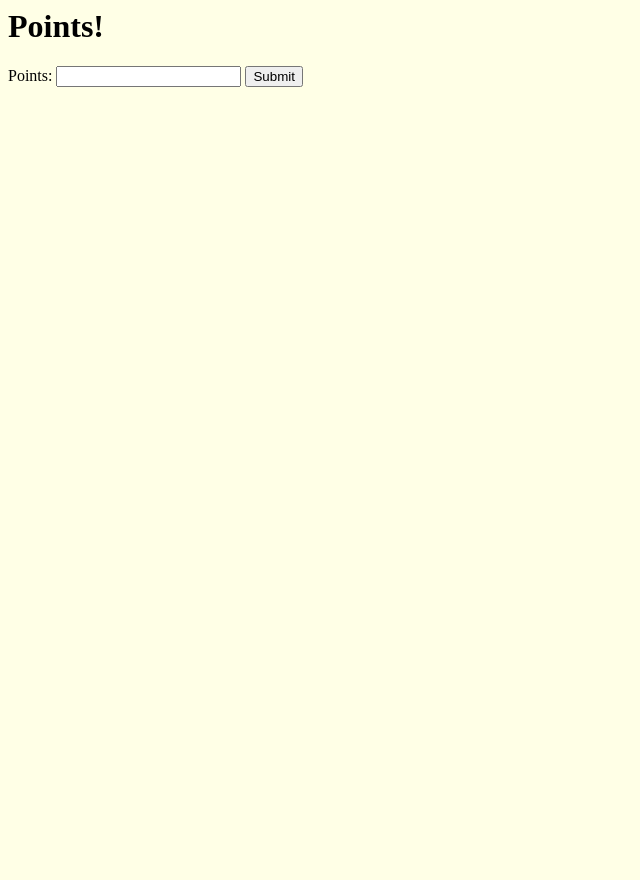
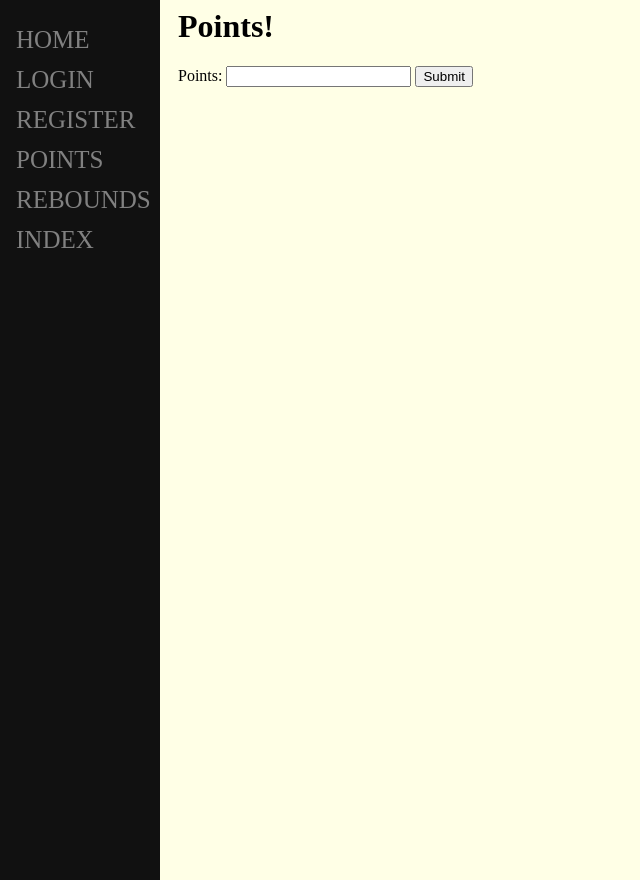
Before and after one commit to AshirKashyap/Django-Basketball-Stats, a Django app: page /polls/points in a window 1280 px wide. Shown: the whole page, without its empty margins (0-640 px from the left). Run offline with Django 3.2, Linux system fonts and the light colour scheme; some libraries are stand-ins or nearby versions.

Commit message:
Extended base template to all templates
I extended the base templates with the sidebar and links to all templates. Now, all the links are linked to other views and templates and all the templates have the styling from the base template!

```diff
--- a/polls/templates/polls/base.html
+++ b/polls/templates/polls/base.html
@@ -38,12 +38,12 @@
 
 <body>
   <div class="sidenav">
-    <a href="./home">HOME</a>
+    <a href="../polls/base">HOME</a>
     <a href="./login">LOGIN</a>
-    <a href="../register">REGISTER</a>
-    <a href="/points">POINTS</a>
-    <a href="/rebounds">REBOUNDS</a>
-    <a href="">INDEX</a>
+    <a href="../register/">REGISTER</a>
+    <a href="../polls/points">POINTS</a>
+    <a href="../polls/rebounds">REBOUNDS</a>
+    <a href="../polls/">INDEX</a>
   </div>
 
   <div id="content", name="content", class="main">
--- a/polls/templates/polls/index.html
+++ b/polls/templates/polls/index.html
@@ -3,6 +3,7 @@
 {% block title %}
 Index
 {% endblock %}
+{% load crispy_forms_tags %}
 
 {% block content %}
 
--- a/polls/templates/polls/points.html
+++ b/polls/templates/polls/points.html
@@ -1,3 +1,11 @@
+{% extends 'polls/base.html' %}
+
+{% block title %}
+Points
+{% endblock %}
+{% load crispy_forms_tags %}
+
+{% block content %}
 <body style="background-color: #FFFFE6">
 
 <h1> Points! </h1>
@@ -27,3 +35,4 @@
 </form>
 
 </body>
+{% endblock %}
--- a/register/templates/register/register.html
+++ b/register/templates/register/register.html
@@ -1,6 +1,8 @@
+{% extends 'polls/base.html' %}
 
-
-{% block title %}Create an Account{% endblock %}
+{% block title %}
+Create an Account
+{% endblock %}
 {% load crispy_forms_tags %}
 
 {% block content %}
```
Also changed, not shown: polls/templates/polls/rebounds.html (+10 -0 lines), db.sqlite3.
